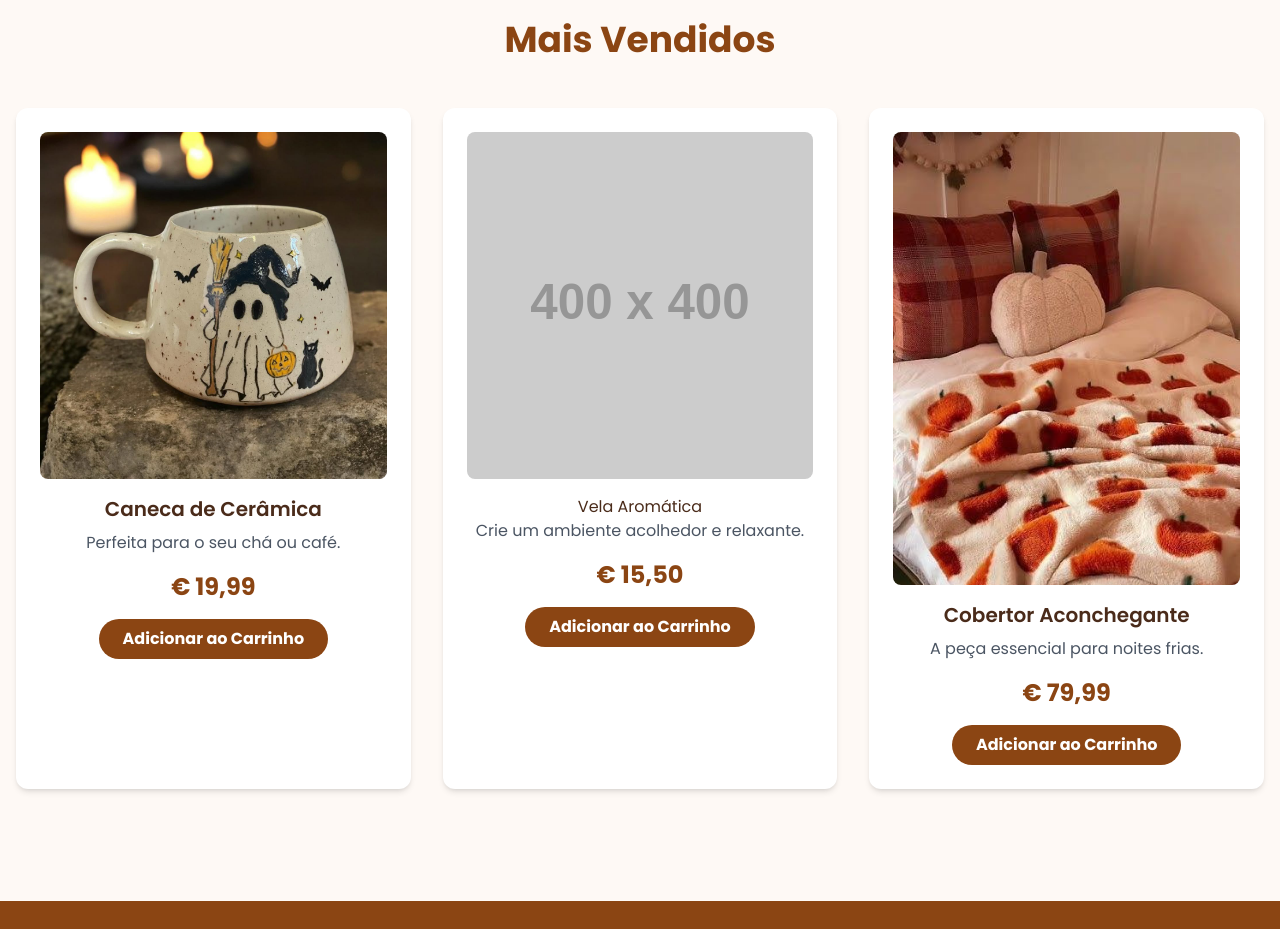
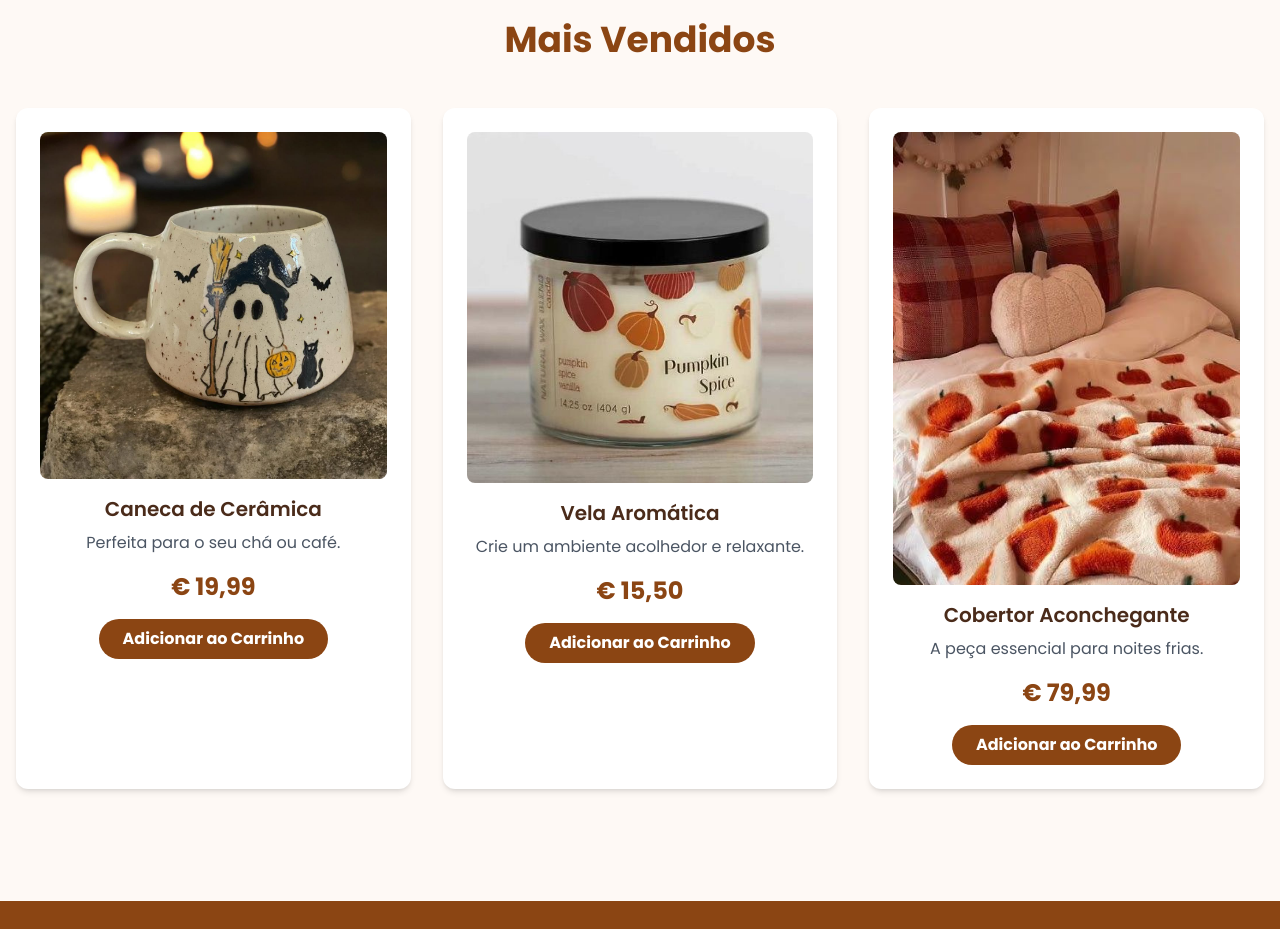
Before and after one commit to nadiairina/CantinhodoOutono, a website: page index.html in a window 1280 px wide. Shown: the part 1600-2529 px from the top of the page. Drawn offline with nearby package versions, Linux system fonts and the light colour scheme; placeholder pictures from the web are drawn by us.

Commit message:
Update index.html

```diff
--- a/index.html
+++ b/index.html
@@ -162,8 +162,8 @@
                     </button>
                 </div>
                 <div class="bg-white p-6 rounded-xl shadow-md flex flex-col items-center product-card fade-in">
-                    <img src="https://placehold.co/400x400/BDB76B/ffffff?text=Vela" alt="Vela aromática com fragrância de canela e baunilha" class="w-full rounded-lg mb-4">
-                    <h3 class="vela.png">Vela Aromática</h3>
+                    <img src="vela.png" alt="Vela aromática com fragrância de canela e baunilha" class="w-full rounded-lg mb-4">
+                    <h3 class="text-xl font-semibold mb-2">Vela Aromática</h3>
                     <p class="text-gray-600 mb-4">Crie um ambiente acolhedor e relaxante.</p>
                     <span class="text-2xl font-bold text-[#8B4513]">€ 15,50</span>
                     <button class="add-to-cart-btn btn-primary text-white font-bold py-2 px-6 rounded-full mt-4"
```
